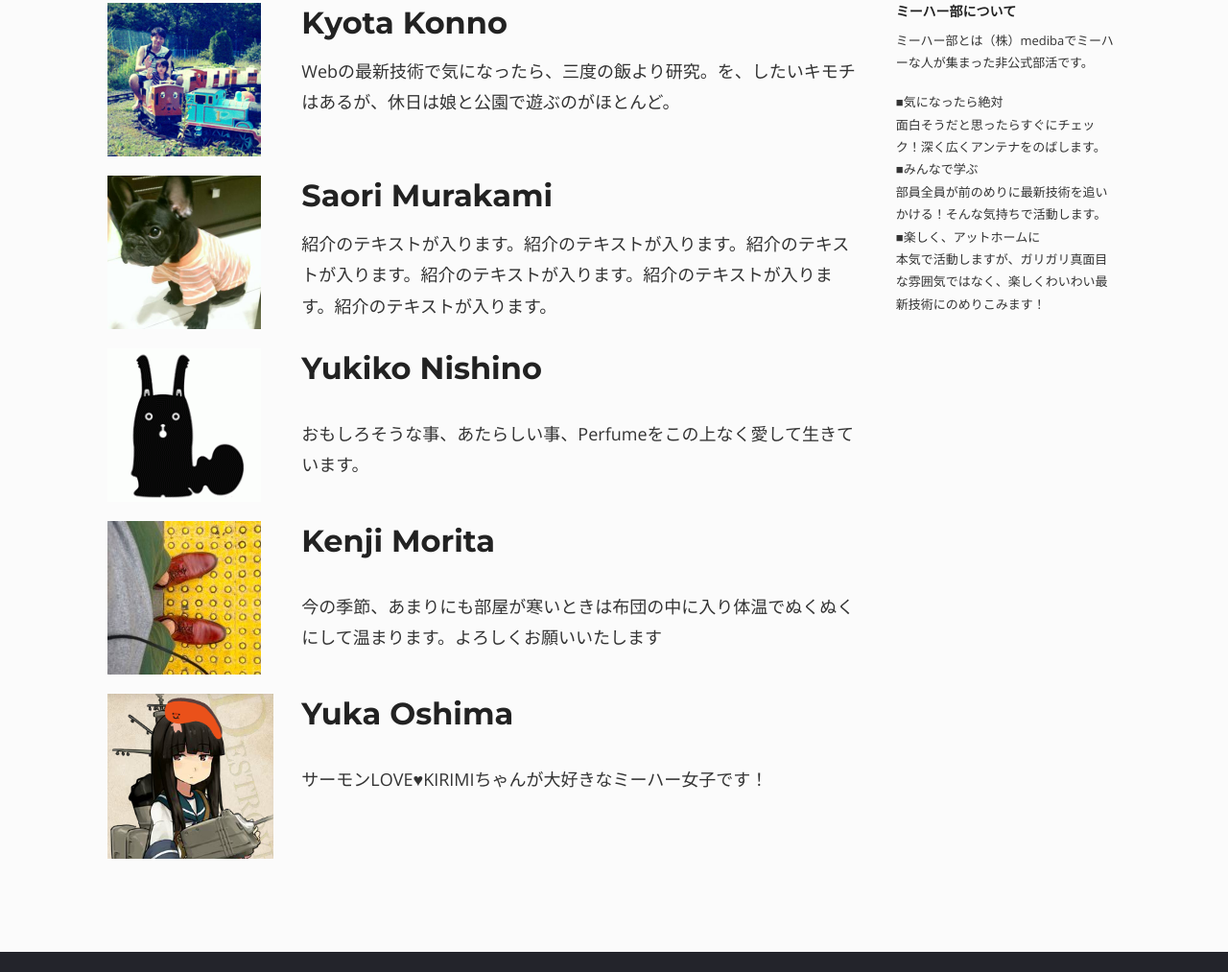
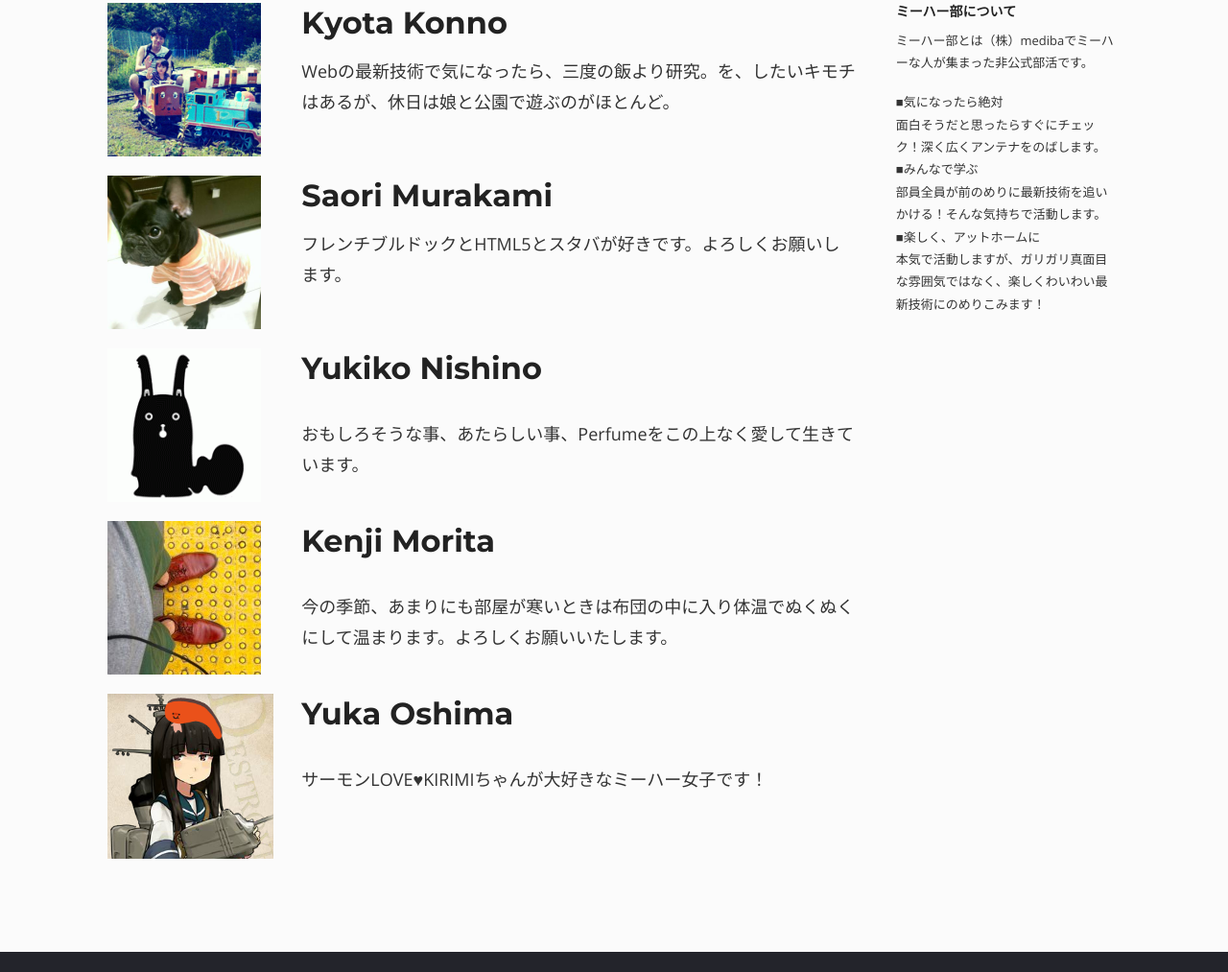
Before and after one commit to MeHerBu/FR-App, a website: page index.html in a window 1280 px wide. Shown: the part 1366-2379 px from the top of the page at 96% size. Drawn offline with nearby package versions, Linux system fonts and the light colour scheme; some packages are replaced by stand-ins of ours.

Commit message:
紹介文の追加

```diff
--- a/index.html
+++ b/index.html
@@ -100,7 +100,7 @@
                             </div><!-- column three -->
                             <div class="column nine last">
                                 <h2>Saori Murakami</h2>
-                                <p>紹介のテキストが入ります。紹介のテキストが入ります。紹介のテキストが入ります。紹介のテキストが入ります。紹介のテキストが入ります。紹介のテキストが入ります。</p>
+                                <p>フレンチブルドックとHTML5とスタバが好きです。よろしくお願いします。</p>
                             </div><!-- column nine -->
                         </article>
                         <article class="clear-after">
@@ -120,7 +120,7 @@
                             <div class="column nine last">
                                 <h2>Kenji Morita</h2>
                                 <h5 class="meta-post">&nbsp;</h5>
-                                <p>今の季節、あまりにも部屋が寒いときは布団の中に入り体温でぬくぬくにして温まります。よろしくお願いいたします</p>
+                                <p>今の季節、あまりにも部屋が寒いときは布団の中に入り体温でぬくぬくにして温まります。よろしくお願いいたします。</p>
                             </div><!-- column nine -->
                         </article>
                         <article class="clear-after">
```
